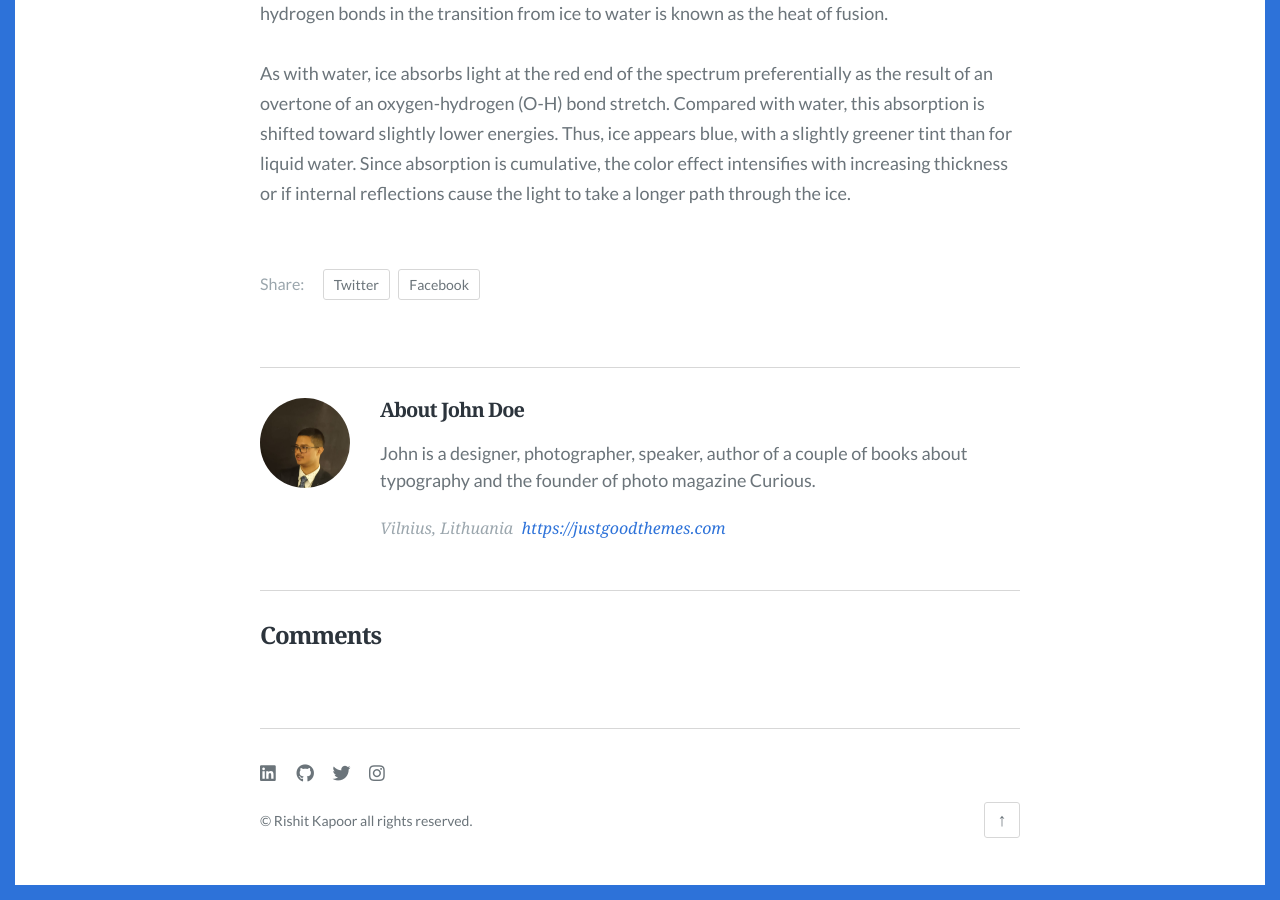
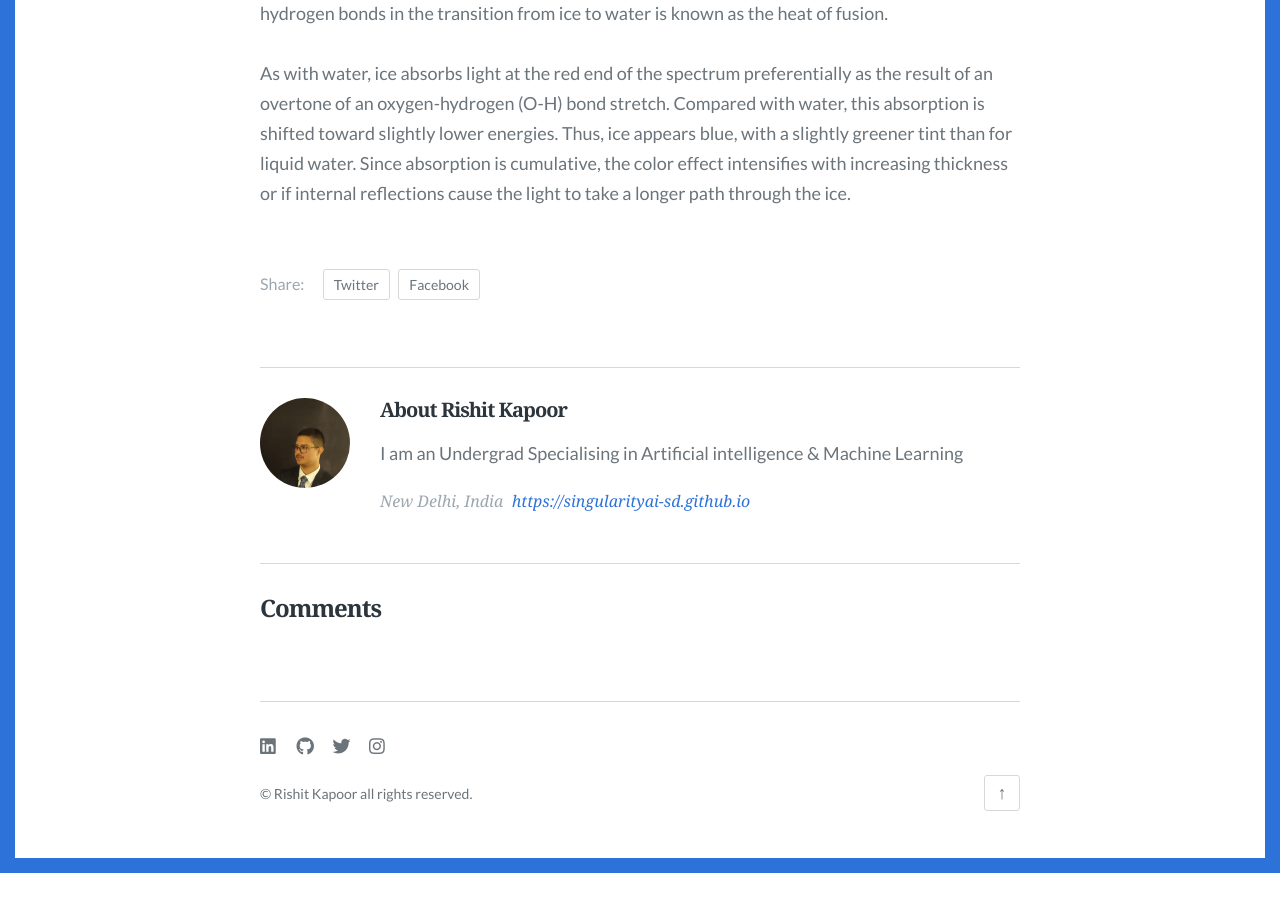
Before and after one commit to SingularityAI-SD/SingularityAI-SD.github.io, a Jekyll site: the page built from _posts/2020-01-05-Graphic-Designer-On-The-Road.md, in a window 1280 px wide and 900 px high, scrolled down 3182 px. Built offline with Jekyll 4.4.1, drawn with Linux system fonts in a browser that asks for light colours; some web fonts are replaced; comment, search, counter and statistics services are not loaded; after the commit the page ends 4055 px from its top, so only the background shows below that; some of the changed text lies outside the part shown.

Commit message:
Update author.json

```diff
--- a/_data/author.json
+++ b/_data/author.json
@@ -1,7 +1,7 @@
 {
-  "name": "John Doe",
-  "bio": "John is a designer, photographer, speaker, author of a couple of books about typography and the founder of photo magazine Curious.",
-  "url": "https://justgoodthemes.com",
-  "location": "Vilnius, Lithuania",
+  "name": "Rishit Kapoor",
+  "bio": "I am an Undergrad Specialising in Artificial intelligence & Machine Learning",
+  "url": "https://singularityai-sd.github.io",
+  "location": "New Delhi, India",
   "image": "images/author_img.png"
 }
```
